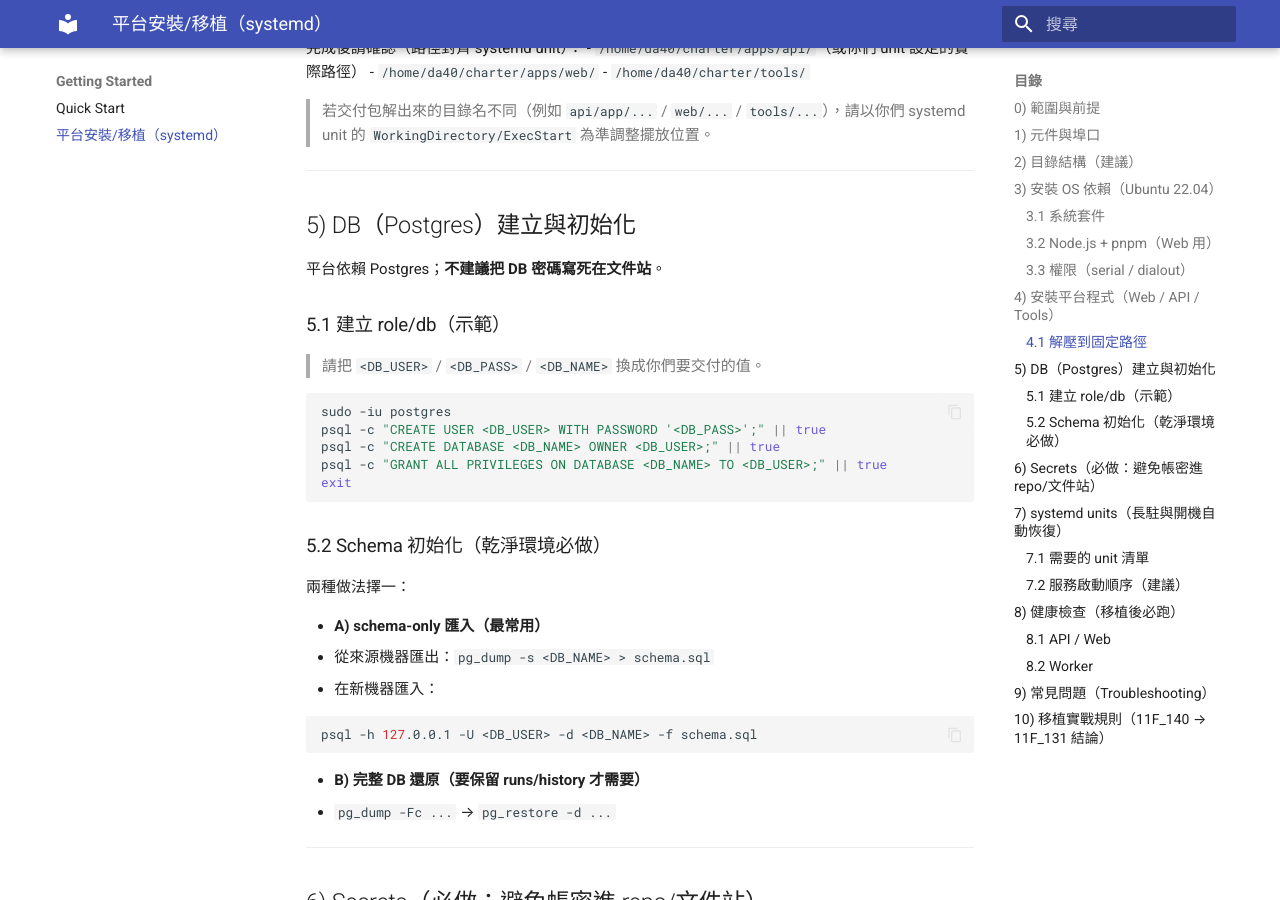
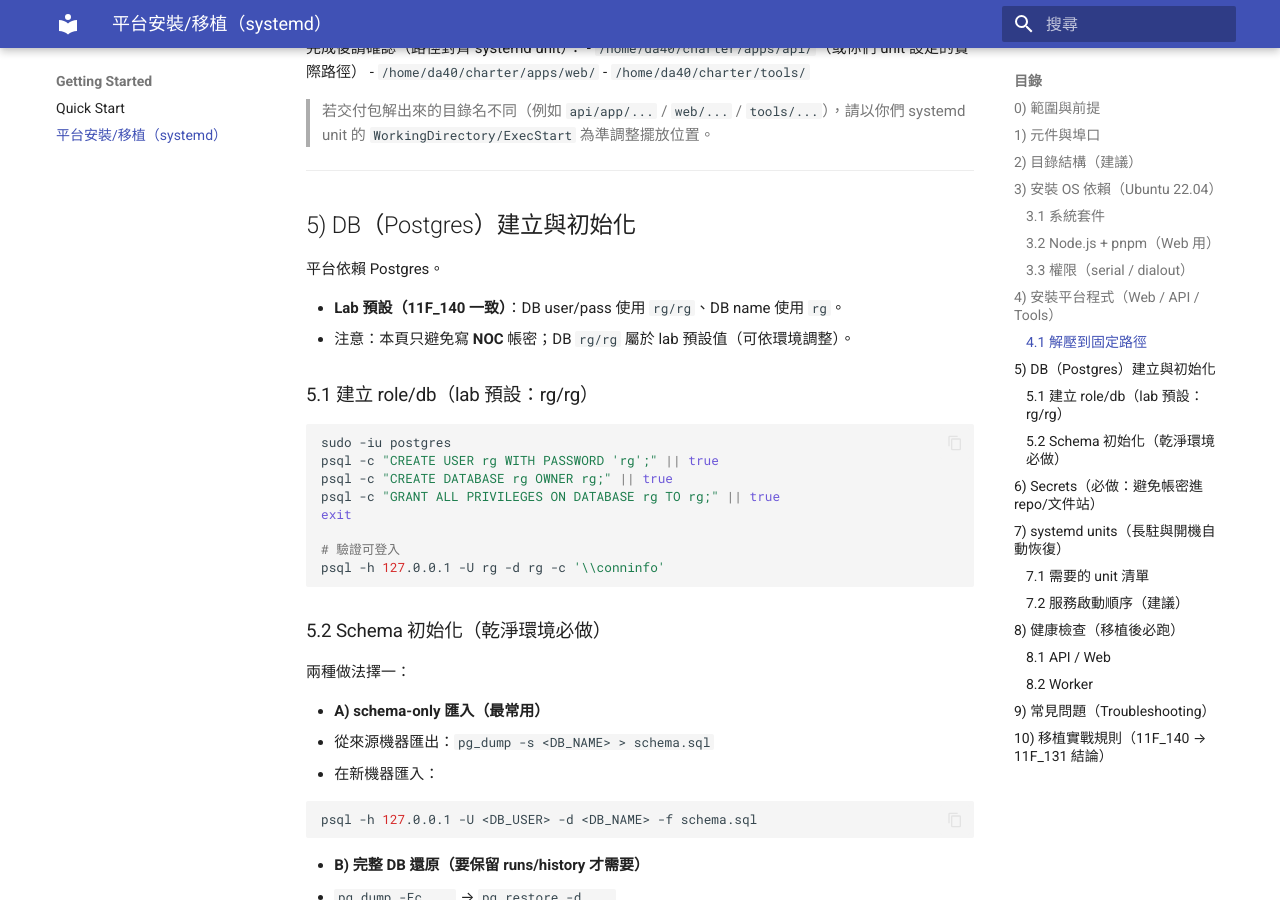
Before and after one commit to askeywifisit-ui/charter_project, an MkDocs documentation site: the page built from docs/charter_site/docs/getting_started/platform_install.md, in a window 1280 px wide and 900 px high, scrolled down 2679 px. Built offline with MkDocs 1.6.1 and Material for MkDocs 9.7.7, drawn with Linux system fonts in a browser that asks for light colours; comment, search, counter and statistics services are not loaded.

Commit message:
Docs: set DB default to rg/rg (lab default), keep NOC creds out

````diff
--- a/docs/charter_site/docs/getting_started/platform_install.md
+++ b/docs/charter_site/docs/getting_started/platform_install.md
@@ -122,18 +122,22 @@ tar -xzf /path/to/charter_tools_<ts>.tar.gz
 
 ## 5) DB（Postgres）建立與初始化
 
-平台依賴 Postgres；**不建議把 DB 密碼寫死在文件站**。
+平台依賴 Postgres。
 
-### 5.1 建立 role/db（示範）
+- **Lab 預設（11F_140 一致）**：DB user/pass 使用 `rg/rg`、DB name 使用 `rg`。
+- 注意：本頁只避免寫 **NOC** 帳密；DB `rg/rg` 屬於 lab 預設值（可依環境調整）。
 
-> 請把 `<DB_USER>` / `<DB_PASS>` / `<DB_NAME>` 換成你們要交付的值。
+### 5.1 建立 role/db（lab 預設：rg/rg）
 
 ```bash
 sudo -iu postgres
-psql -c "CREATE USER <DB_USER> WITH PASSWORD '<DB_PASS>';" || true
-psql -c "CREATE DATABASE <DB_NAME> OWNER <DB_USER>;" || true
-psql -c "GRANT ALL PRIVILEGES ON DATABASE <DB_NAME> TO <DB_USER>;" || true
+psql -c "CREATE USER rg WITH PASSWORD 'rg';" || true
+psql -c "CREATE DATABASE rg OWNER rg;" || true
+psql -c "GRANT ALL PRIVILEGES ON DATABASE rg TO rg;" || true
 exit
+
+# 驗證可登入
+psql -h 127.0.0.1 -U rg -d rg -c '\\conninfo'
 ```
 
 ### 5.2 Schema 初始化（乾淨環境必做）
````
